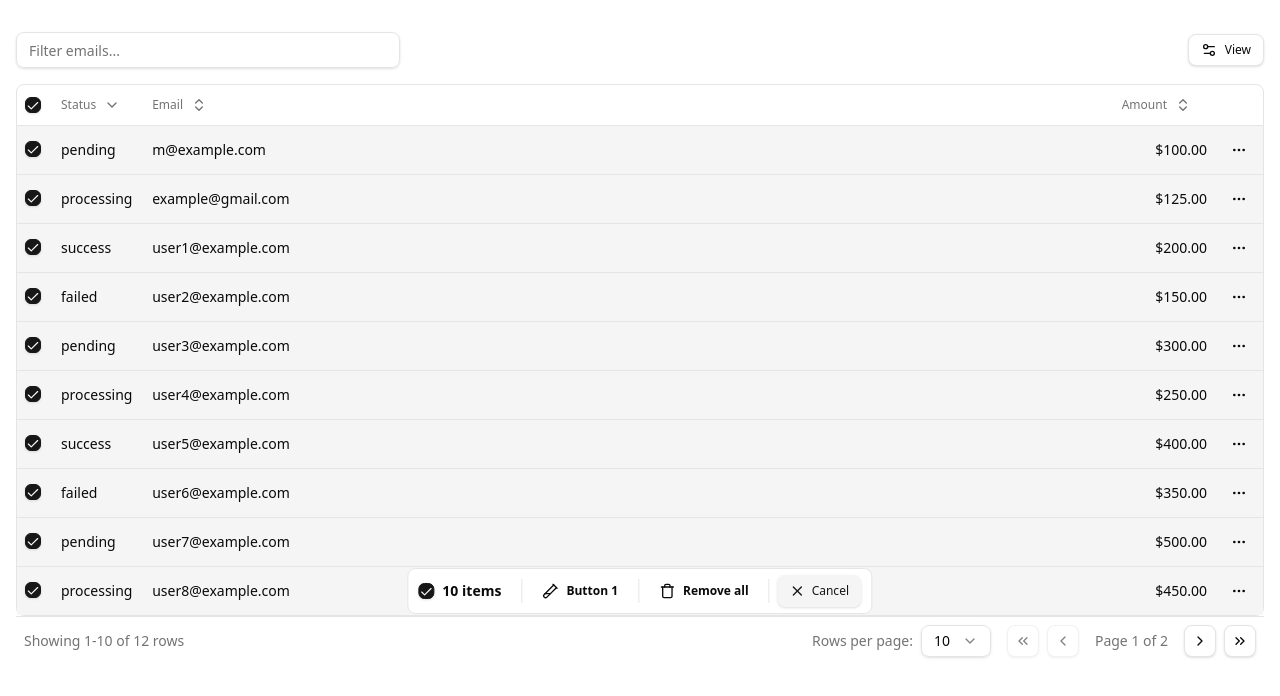
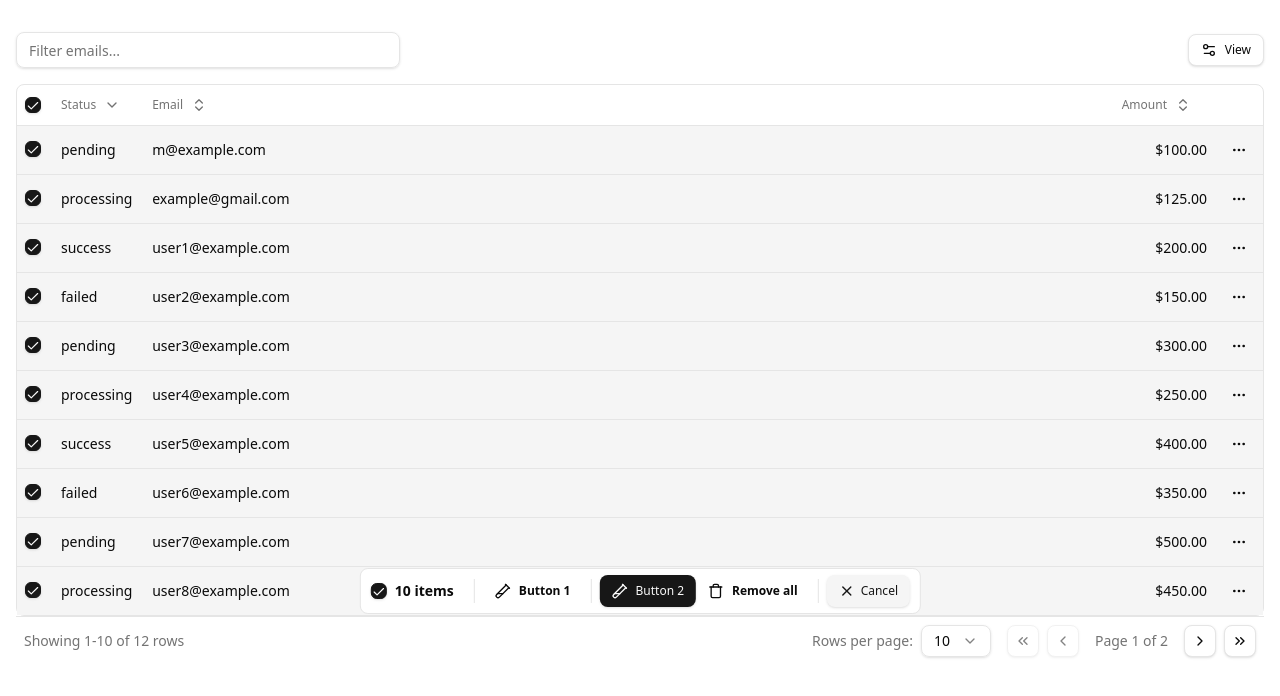
Before and after one commit to soyluisarrieta/shadcn-data-table, a React app: page / in a window 1280 px wide. Both pictures are taken after a click on the checkbox 33 px from the left and 104 px from the top of the page. Shown: the top 696 px of the page. Built offline with nearby package versions, Linux system fonts and the light colour scheme; the HTML template or start-up script is replaced by a standard one.

Commit message:
feat: add jsx element support to selection actions

```diff
--- a/src/app/payment/payments-demo.tsx
+++ b/src/app/payment/payments-demo.tsx
@@ -3,6 +3,7 @@ import { DataTable, DataTableActions } from '@/components/commons/data-table/dat
 import { PAYMENT_MOCK } from '@/app/payment/payments-mock'
 import { useEffect, useState } from 'react'
 import { TestTubeDiagonalIcon } from 'lucide-react'
+import { Button } from '@/components/ui/button'
 
 export default function Payments () {
   const [payments, setPayments] = useState<Payment[]>([])
@@ -31,6 +32,20 @@ export default function Payments () {
           console.log('Rows:', rows)
           console.log('Selection cleaner:', typeof cleanRowSelection)
         }
+      },
+      {
+        component: (rows, cleanRowSelection) => (
+          <Button
+            size='sm'
+            onClick={() => {
+              alert('Button 2 clicked')
+              console.log('Rows:', rows)
+              console.log('Selection cleaner:', typeof cleanRowSelection)
+            }}
+          >
+            <TestTubeDiagonalIcon />Button 2
+          </Button>
+        )
       }
     ]
   }
--- a/src/components/commons/data-table/data-table-selection-actions.tsx
+++ b/src/components/commons/data-table/data-table-selection-actions.tsx
@@ -1,4 +1,4 @@
-import { DataTableActions } from '@/components/commons/data-table/data-table'
+import { DataTableActions, SelectionActionProps } from '@/components/commons/data-table/data-table'
 import { Button } from '@/components/ui/button'
 import { Checkbox } from '@/components/ui/checkbox'
 import { Table } from '@tanstack/react-table'
@@ -23,19 +23,20 @@ export default function DataTableSelectionActions<TData> ({ table, selectedRows,
           <span className='font-semibold'>{selectedRows} item{selectedRows > 1 && 's'}</span>
         </div>
         <div className='w-px h-6 mx-2 bg-border' />
-        {customActions?.map(({ label, icon: Icon, onClick })=>(
-          <Fragment key={label}>
+        {customActions?.map((action, i) => {
+          const rows =  table.getSelectedRowModel().flatRows.map((row) => row.original)
+          if ('component' in action && action.component) {
+            return <Fragment key={i}>{action.component(rows, table.resetRowSelection)}</Fragment>
+          }
+
+          const { label, icon: Icon, onClick } = action as SelectionActionProps<TData>
+          return (
+            <Fragment key={i}>
               <div className='flex items-center gap-2 mx-0'>
                 <Button
                   variant='ghost'
                   size={label ? 'sm' : 'icon'}
-                onClick={()=> onClick(
-                  table
-                    .getSelectedRowModel()
-                    .flatRows
-                    .map((row) => row.original),
-                  table.resetRowSelection
-                )}
+                  onClick={()=> onClick(rows, table.resetRowSelection)}
                 >
                   {Icon && <Icon />}
                   {label && <span className='font-semibold'>{label}</span>}
@@ -43,7 +44,8 @@ export default function DataTableSelectionActions<TData> ({ table, selectedRows,
               </div>
               <div className='w-px h-6 mx-2 bg-border' />
             </Fragment>
-        ))}
+          )
+        })}
         {onRemoveRows && (
           <>
             <div className='flex items-center gap-2 mx-0'>
```
Also changed, not shown: src/components/commons/data-table/data-table.tsx (+5 -5 lines), 2 other files (tests, documents, lock files or other folders). Lines whose indentation alone changed are shown as unchanged.
